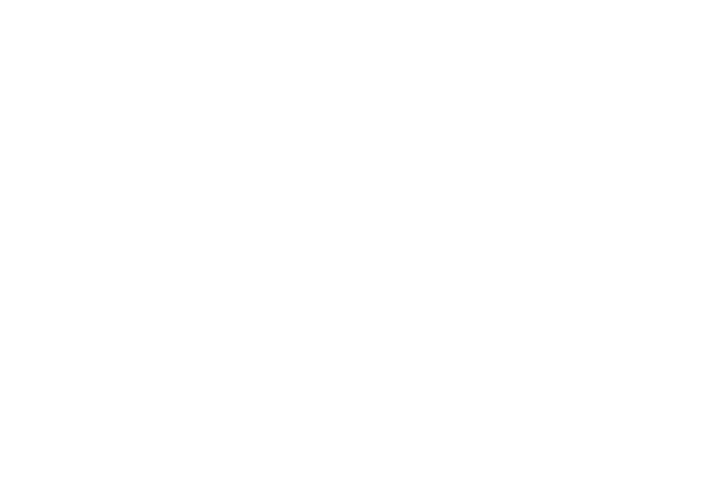
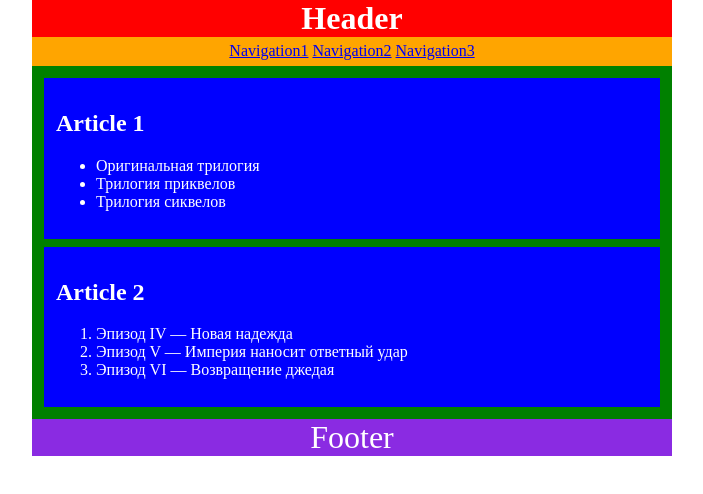
Before and after one commit to js-tasks-ru/htmlcss-20210409_ivan-lobanov, a website: page 02-dz0/01-semantic-mockup/solution.html in a window 1280 px wide. Shown: the whole page, without its empty margins (288-991 px from the left). Drawn offline with Linux system fonts and the light colour scheme.

Commit message:
solve task2

```diff
--- a/02-dz0/01-semantic-mockup/solution.html
+++ b/02-dz0/01-semantic-mockup/solution.html
@@ -1,4 +1,83 @@
 <!DOCTYPE html>
 <html lang="ru">
-    <!-- Ваше решение -->
+  <!-- Ваше решение -->
+  <head>
+    <meta charset="utf-8">
+    <title>Тестовая страница</title>
+    <style>
+      /* reset browser styles */
+      html, body {
+        padding: 0;
+        margin: 0;
+	    }
+      body {
+        color: white;
+        width: 50%;
+        margin-left: 25%;
+      }
+      header {
+        background-color: red;
+        text-align: center;
+      }
+      header h1 {
+        margin: 0;
+      }
+      nav {
+        background-color: orange;
+        text-align: center;
+        line-height: 1.8em;
+      }
+      main {
+        background-color: green;
+        padding: .75em;
+      }
+      main article {
+        background-color: blue;
+        padding: .75em;
+        margin-bottom: .5em;
+      }
+      article:last-child {
+        margin-bottom: 0;
+      }
+      footer {
+        background-color: blueviolet;
+        text-align: center;
+      }
+      footer h1 {
+        margin: 0;
+        font-weight: normal;
+      }
+    </style>
+  </head>
+  <body>
+    <header>
+      <h1>Header</h1>
+      <nav>
+        <a href="#">Navigation1</a>
+        <a href="#">Navigation2</a>
+        <a href="#">Navigation3</a>
+      </nav>
+    </header>
+    <main>
+      <article>
+        <h2>Article 1</h2>
+        <ul>
+          <li>Оригинальная трилогия</li>
+          <li>Трилогия приквелов</li>
+          <li>Трилогия сиквелов</li>
+        </ul>
+      </article>
+      <article>
+        <h2>Article 2</h2>
+        <ol>
+          <li>Эпизод IV — Новая надежда</li>
+          <li>Эпизод V — Империя наносит ответный удар</li>
+          <li>Эпизод VI — Возвращение джедая</li>
+        </ol>
+      </article>
+    </main>
+    <footer>
+      <h1>Footer</h1>
+    </footer>
+  </body>
 </html>
```
